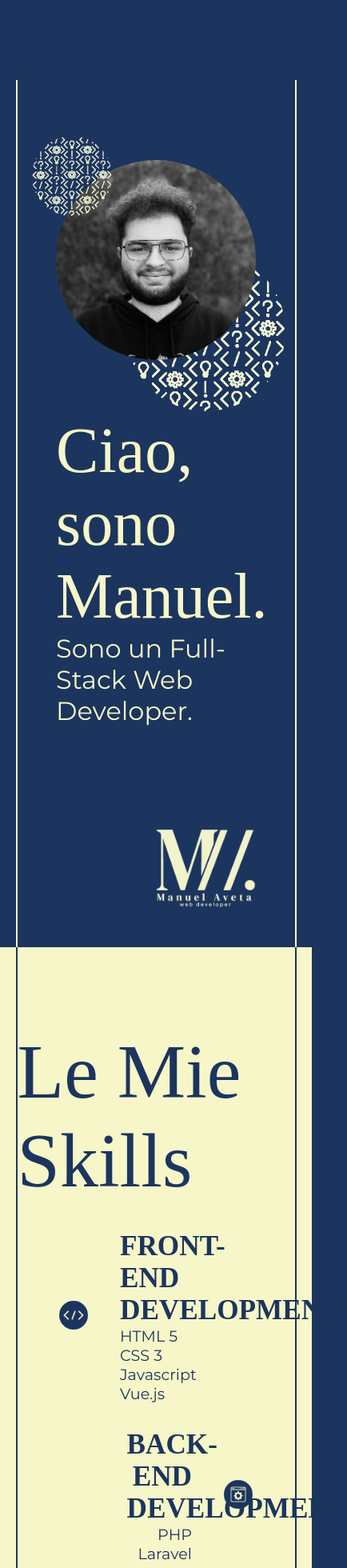
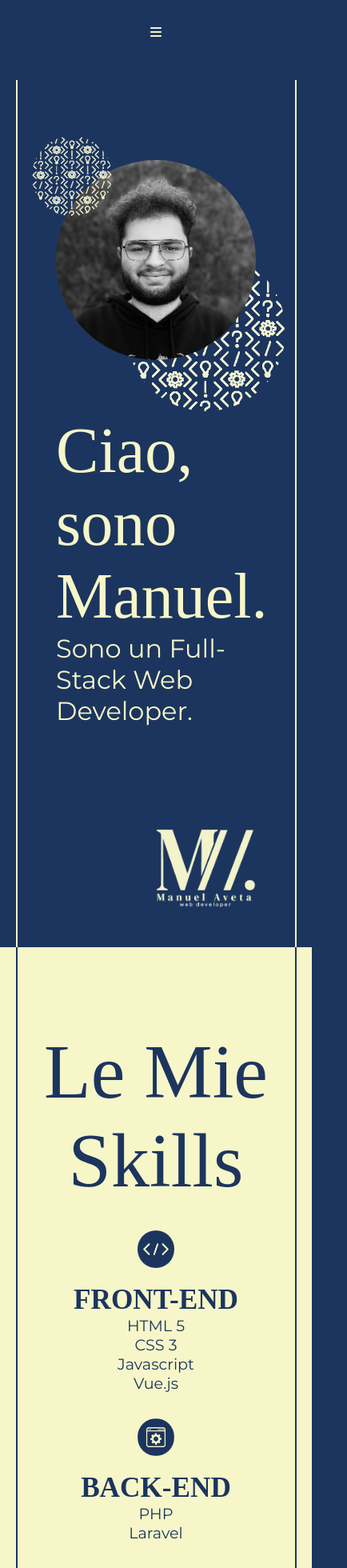
Before and after one commit to VirtusXVI/portfolio, a Vue app: page / in a window 390 px wide. Shown: the top 1960 px of the page at 80% size, 434 px wide, since content can reach past the window. Built offline with nearby package versions, Linux system fonts and the light colour scheme.

Commit message:
refactoring:completed responsive and added burger

```diff
--- a/src/components/main-components/MyHeader.vue
+++ b/src/components/main-components/MyHeader.vue
@@ -1,10 +1,18 @@
 <template>
   <header class="header-container">
-    <!-- LOGO -->
-    <div>
-      <div>
-        <!-- <a href="#">Aveta Manuel</a> -->
-      </div>
+    <!-- BURGER -->
+    <div class="burger" @click="changeBurgerStatus()">
+      <i class="fa-solid fa-bars"></i>
+    </div>
+    <!-- BURGER MENU-->
+    <div :class="this.visible_burger ? 'burger-menu-1' : 'burger-menu'">
+      <ul>
+        <li @click="changeBurgerStatus()"><i class="fa-solid fa-bars"></i></li>
+        <li @click="changeBurgerStatus()"><a href="#about-section">ABOUT</a></li>
+        <li @click="changeBurgerStatus()"><a href="#skills-section">SKILLS</a></li>
+        <li @click="changeBurgerStatus()"><a href="#projects-section">PROGETTI</a></li>
+        <li @click="changeBurgerStatus()"><a href="#contacts-section">CONTATTI</a></li>
+      </ul>
     </div>
     <!-- NAV -->
     <nav>
@@ -21,6 +29,16 @@
 <script>
 export default {
   name: 'MyHeader',
+  data() {
+    return{
+      visible_burger: false,
+    }
+  },
+  methods:{
+    changeBurgerStatus(){
+      this.visible_burger = !this.visible_burger;
+    }
+  }
 }
 </script>
 
@@ -35,6 +53,34 @@ export default {
   z-index: 999;
   background-color: $background-color;
 }
+// BURGER
+.burger{
+  padding: 2rem 2rem;
+  display: none;
+  justify-content: center;
+}
+// BURGER MENU
+.burger-menu{
+  display: none;
+  position: absolute;
+  height: 100vh;
+  width: 100%;
+  background-color: $background-color;
+}
+.burger-menu-1{
+  display: block;
+  position: absolute;
+  height: 100vh;
+  width: 100%;
+  background-color: $background-color;
+}
+.burger-menu-1 ul{
+  height: 50%;
+  display: flex;
+  flex-direction: column;
+  align-items: center;
+  justify-content: space-evenly;
+}
 // NAV
 nav ul{
   display: flex;
@@ -46,8 +92,14 @@ nav ul li{
 }
 // MEDIA QUERIES
 @media only screen and (max-width: 1270px) {
+  nav ul li{
+    margin: 2rem 8px;
+  }
   nav{
     display: none;
   }
+  .burger{
+    display: flex;
+  }
 }
 </style>
--- a/src/components/main-components/MyMain.vue
+++ b/src/components/main-components/MyMain.vue
@@ -38,7 +38,7 @@
             </div>
             <div class="skill-text-1">
               <div class="titles">
-                <h2>FRONT-END DEVELOPMENT</h2>
+                <h2>FRONT-END</h2>
               </div>
               <ul>
                 <li>HTML 5</li>
@@ -52,7 +52,7 @@
           <div class="skill-card-2">
             <div class="skill-text-2">
               <div class="titles">
-                <h2>BACK-END DEVELOPMENT</h2>
+                <h2>BACK-END</h2>
               </div>
               <ul>
                 <li>PHP</li>
@@ -90,7 +90,39 @@
           <div class="about-title-yellow">
             I miei progetti
           </div>
-          <SimpleCarousel>
+          <!-- BIG CAROUSEL -->
+          <SimpleCarousel class="big-carousel">
+            <div class="slide slide-1">
+              <a href="https://github.com/VirtusXVI/vue-boolflix">
+                <div>
+                  BOOLFLIX
+                </div>
+              </a>
+            </div>
+            <div class="slide slide-2">
+              <a href="https://github.com/VirtusXVI/deliverboo">
+                <div>
+                  DELIVEBOO
+                </div>
+              </a>
+            </div>
+            <div class="slide slide-3">
+              <a href="https://github.com/VirtusXVI/htmlcss-discord">
+                <div>
+                  DISCORD
+                </div>
+              </a>
+            </div>
+            <div class="slide slide-4">
+              <a href="https://github.com/VirtusXVI/htmlcss-playstation">
+                <div>
+                  PLAYSTATION
+                </div>
+              </a>
+            </div>
+          </SimpleCarousel>
+          <!-- SMALL CAROUSEL -->
+          <SimpleCarousel :items-per-view="1" class="small-carousel">
             <div class="slide slide-1">
               <a href="https://github.com/VirtusXVI/vue-boolflix">
                 <div>
@@ -195,7 +227,6 @@ export default {
   width: 90%;
   display: flex;
   justify-content: center;
-  // align-items: center;
   padding-top: 100px;
   padding-bottom: 50px;
 }
@@ -207,6 +238,7 @@ export default {
 .about-title-blue{
   font-size: 6rem;
   color: $background-color;
+  text-align: center;
 }
 .about-intro{
   text-align: left;
@@ -294,6 +326,12 @@ export default {
   padding-right: 2.5rem;
 }
 // PROJECTS SECTION
+.big-carousel{
+  display: block;
+}
+.small-carousel{
+  display: none;
+}
 .projects-section{
   background-image: url(../../assets/img/pattern.png);
   background-position: center;
@@ -398,11 +436,35 @@ button:active {
   .title-logo{
     width: 80%;
   }
-  // .skill-card{
-  //   justify-content: center;
-  // }
-  // .skill-card-2{
-  //   justify-content: center;
-  // }
+  .skill-card{
+    width: 90%;
+    flex-direction: column;
+  }
+  .skill-card-2{
+    width: 90%;
+    flex-direction: column-reverse;
+  }
+  .skill-text-1{
+    width: 90%;
+    margin-top: 1rem;
+    text-align: center;
+    padding-left: 0;
+  }
+  .skill-text-2{
+    width: 90%;
+    margin-top: 1rem;
+    text-align: center;
+    padding-right: 0;
+    padding-left: 0;
+  }
+  .big-carousel{
+  display: none;
+  }
+  .small-carousel{
+    display: block;
+  }
+  .contacts-section{
+    width: 100%;
+  }
 }
 </style>
```
Also changed, not shown: src/App.vue (+0 -7 lines), src/components/main-components/MyFooter.vue (deleted, +0 -15 lines).
